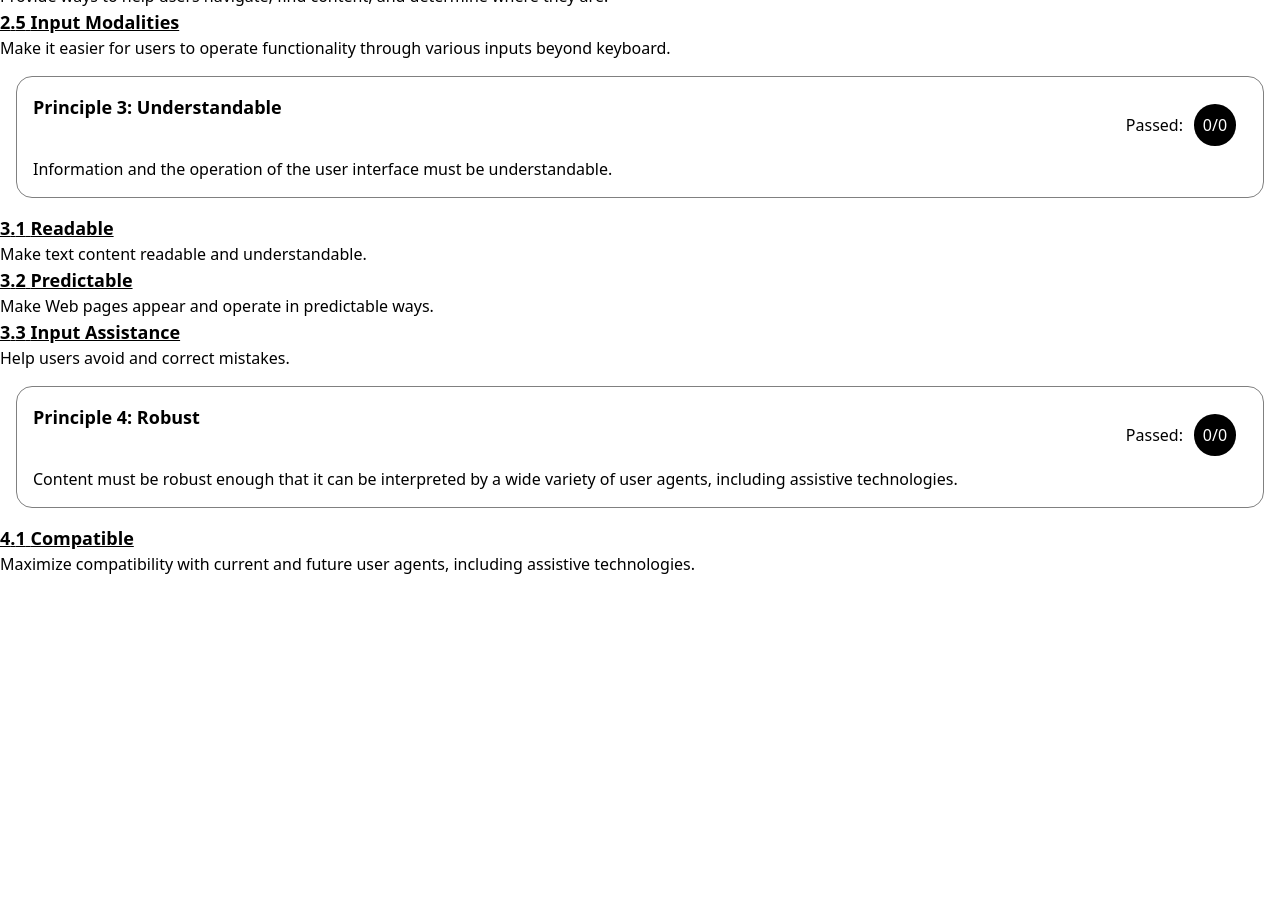
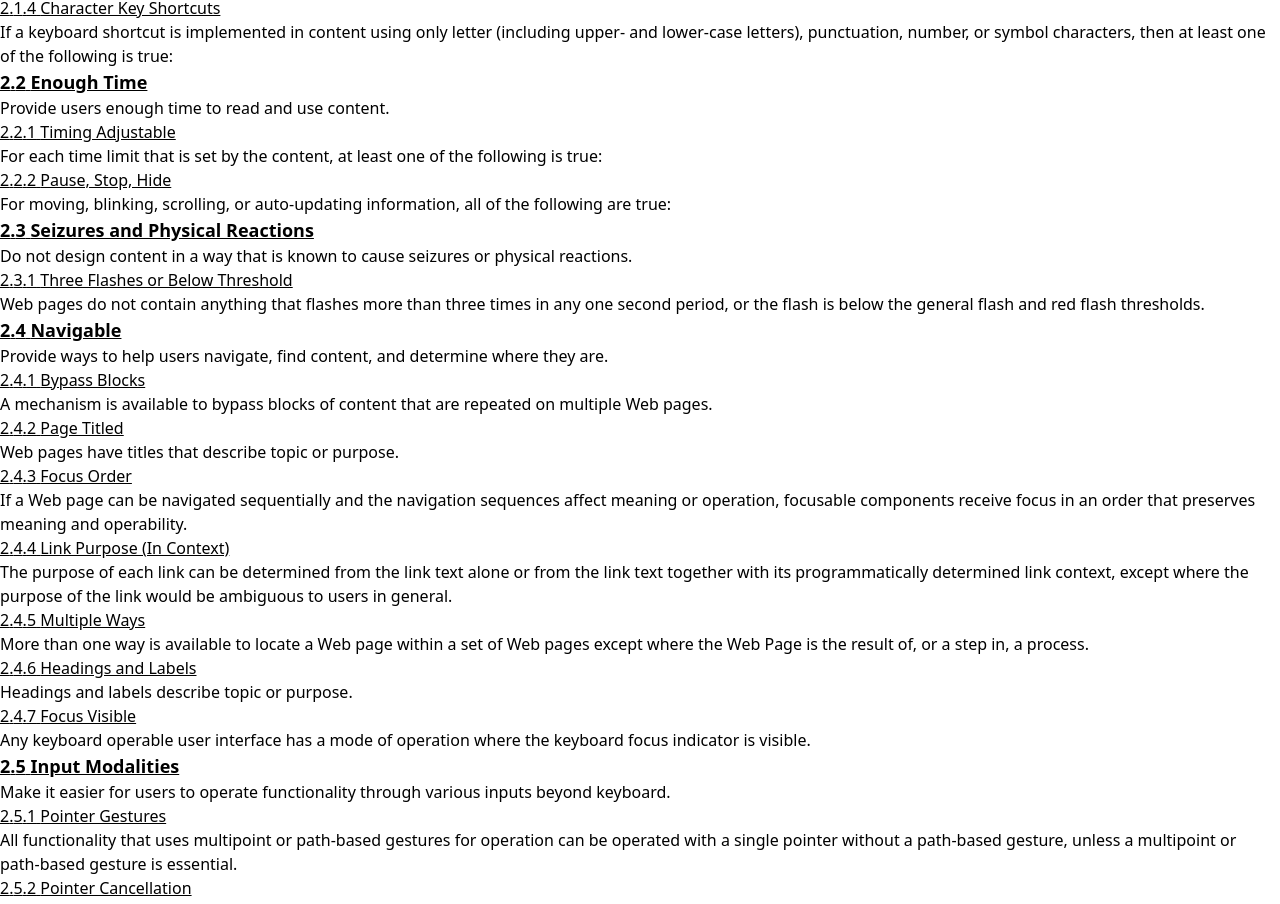
Before and after one commit to ChrisPitts/accessibility-audit-site, a Next.js app: page /audits/view/1 in a window 1280 px wide. Shown: the part 1880-2784 px from the top of the page. Before the commit the page ends 2456 px from the top, so only its background shows below. Built offline with nearby package versions, Linux system fonts and the light colour scheme; no server answers; the database is empty.

Commit message:
completed principle 2 in wcag json

```diff
--- a/src/app/components/Guideline.tsx
+++ b/src/app/components/Guideline.tsx
@@ -12,7 +12,7 @@ export default function Guideline({
 }) {
 	return (
 		<>
-			<h3 className='text-lg font-semibold underline'>
+			<h3 className='text-lg font-bold underline'>
 				{principleNumber}.{guidelineNumber} {guideline.title}
 			</h3>
 			<p>{guideline.description}</p>
--- a/src/app/wcag.json
+++ b/src/app/wcag.json
@@ -157,27 +157,134 @@
 				"1": {
 					"title": "Keyboard Accessible",
 					"description": "Make all functionality available from a keyboard",
-					"sections": {}
+					"sections": {
+						"1": {
+							"level": "A",
+							"title": "Keyboard",
+							"description": "All functionality of the content is operable through a keyboard interface without requiring specific timings for individual keystrokes, except where the underlying function requires input that depends on the path of the user's movement and not just the endpoints.",
+							"link": "https://www.w3.org/WAI/WCAG22/Understanding/no-keyboard-trap.html"
+						},
+						"2": {
+							"level": "A",
+							"title": "No Keyboard Trap",
+							"description": "If keyboard focus can be moved to a component of the page using a keyboard interface, then focus can be moved away from that component using only a keyboard interface, and, if it requires more than unmodified arrow or tab keys or other standard exit methods, the user is advised of the method for moving focus away.",
+							"link": "https://www.w3.org/WAI/WCAG22/Understanding/keyboard.html"
+						},
+						"4": {
+							"level": "A",
+							"title": "Character Key Shortcuts",
+							"description": "If a keyboard shortcut is implemented in content using only letter (including upper- and lower-case letters), punctuation, number, or symbol characters, then at least one of the following is true:",
+							"link": "https://www.w3.org/WAI/WCAG22/Understanding/character-key-shortcuts.html"
+						}
+					}
 				},
 				"2": {
 					"title": "Enough Time",
 					"description": "Provide users enough time to read and use content.",
-					"sections": {}
+					"sections": {
+						"1": {
+							"level": "A",
+							"title": "Timing Adjustable",
+							"description": "For each time limit that is set by the content, at least one of the following is true:",
+							"link": "https://www.w3.org/WAI/WCAG22/Understanding/timing-adjustable.html"
+						},
+						"2": {
+							"level": "A",
+							"title": "Pause, Stop, Hide",
+							"description": "For moving, blinking, scrolling, or auto-updating information, all of the following are true:",
+							"link": "https://www.w3.org/WAI/WCAG22/Understanding/pause-stop-hide.html"
+						}
+					}
 				},
 				"3": {
 					"title": "Seizures and Physical Reactions",
 					"description": "Do not design content in a way that is known to cause seizures or physical reactions.",
-					"sections": {}
+					"sections": {
+						"1": {
+							"level": "A",
+							"title": "Three Flashes or Below Threshold",
+							"description": "Web pages do not contain anything that flashes more than three times in any one second period, or the flash is below the general flash and red flash thresholds.",
+							"link": "https://www.w3.org/WAI/WCAG22/Understanding/three-flashes-or-below-threshold.html"
+						}
+					}
 				},
 				"4": {
 					"title": "Navigable",
 					"description": "Provide ways to help users navigate, find content, and determine where they are.",
-					"sections": {}
+					"sections": {
+						"1": {
+							"level": "A",
+							"title": "Bypass Blocks",
+							"description": "A mechanism is available to bypass blocks of content that are repeated on multiple Web pages.",
+							"link": "https://www.w3.org/WAI/WCAG22/Understanding/three-flashes-or-below-threshold.html"
+						},
+						"2": {
+							"level": "A",
+							"title": "Page Titled",
+							"description": "Web pages have titles that describe topic or purpose.",
+							"link": "https://www.w3.org/WAI/WCAG22/Understanding/page-titled.html"
+						},
+						"3": {
+							"level": "A",
+							"title": "Focus Order",
+							"description": "If a Web page can be navigated sequentially and the navigation sequences affect meaning or operation, focusable components receive focus in an order that preserves meaning and operability.",
+							"link": "https://www.w3.org/WAI/WCAG22/Understanding/focus-order.html"
+						},
+						"4": {
+							"level": "A",
+							"title": "Link Purpose (In Context)",
+							"description": "The purpose of each link can be determined from the link text alone or from the link text together with its programmatically determined link context, except where the purpose of the link would be ambiguous to users in general.",
+							"link": "https://www.w3.org/WAI/WCAG22/Understanding/link-purpose-in-context.html"
+						},
+						"5": {
+							"level": "AA",
+							"title": "Multiple Ways",
+							"description": "More than one way is available to locate a Web page within a set of Web pages except where the Web Page is the result of, or a step in, a process.",
+							"link": "https://www.w3.org/WAI/WCAG22/Understanding/multiple-ways.html"
+						},
+						"6": {
+							"level": "AA",
+							"title": "Headings and Labels",
+							"description": "Headings and labels describe topic or purpose.",
+							"link": "https://www.w3.org/WAI/WCAG22/Understanding/headings-and-labels.html"
+						},
+						"7": {
+							"level": "AA",
+							"title": "Focus Visible",
+							"description": "Any keyboard operable user interface has a mode of operation where the keyboard focus indicator is visible.",
+							"link": "https://www.w3.org/WAI/WCAG22/Understanding/focus-visible.html"
+						}
+					}
 				},
 				"5": {
 					"title": "Input Modalities",
 					"description": "Make it easier for users to operate functionality through various inputs beyond keyboard.",
-					"sections": {}
+					"sections": {
+						"1": {
+							"level": "A",
+							"title": "Pointer Gestures",
+							"description": "All functionality that uses multipoint or path-based gestures for operation can be operated with a single pointer without a path-based gesture, unless a multipoint or path-based gesture is essential.",
+							"link": "https://www.w3.org/WAI/WCAG22/Understanding/pointer-gestures.html"
+						},
+						"2": {
+							"level": "A",
+							"title": "Pointer Cancellation",
+							"description": "For functionality that can be operated using a single pointer, at least one of the following is true:",
+							"link": "https://www.w3.org/WAI/WCAG22/Understanding/pointer-cancellation.html"
+						},
+						"3": {
+							"level": "A",
+							"title": "Label in Name",
+							"description": "For user interface components with labels that include text or images of text, the name contains the text that is presented visually.",
+							"link": "https://www.w3.org/WAI/WCAG22/Understanding/label-in-name.html"
+						},
+						"4": {
+							"level": "A",
+							"title": "Motion Actuation",
+							"description": "Functionality that can be operated by device motion or user motion can also be operated by user interface components and responding to the motion can be disabled to prevent accidental actuation, except when:",
+							"link": "https://www.w3.org/WAI/WCAG22/Understanding/motion-actuation.html"
+						}
+					}
 				}
 			}
 		},
```
